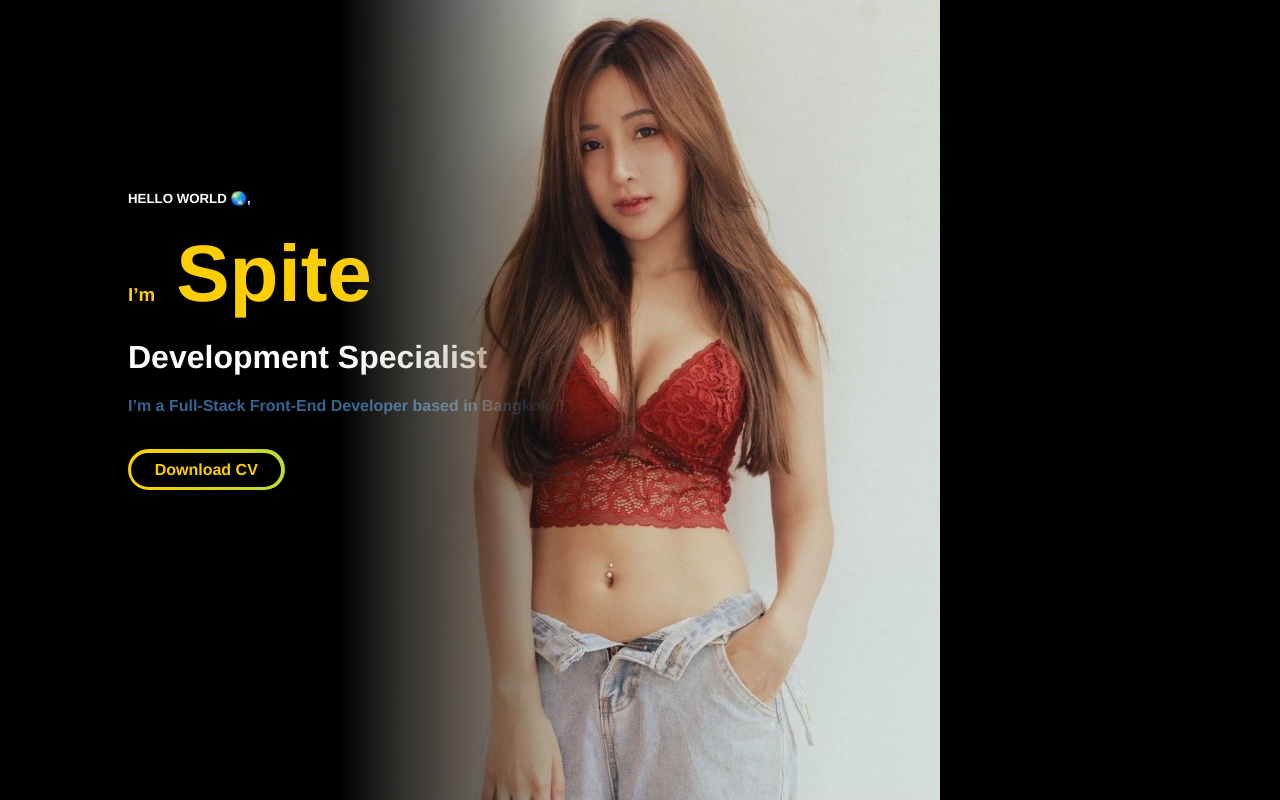
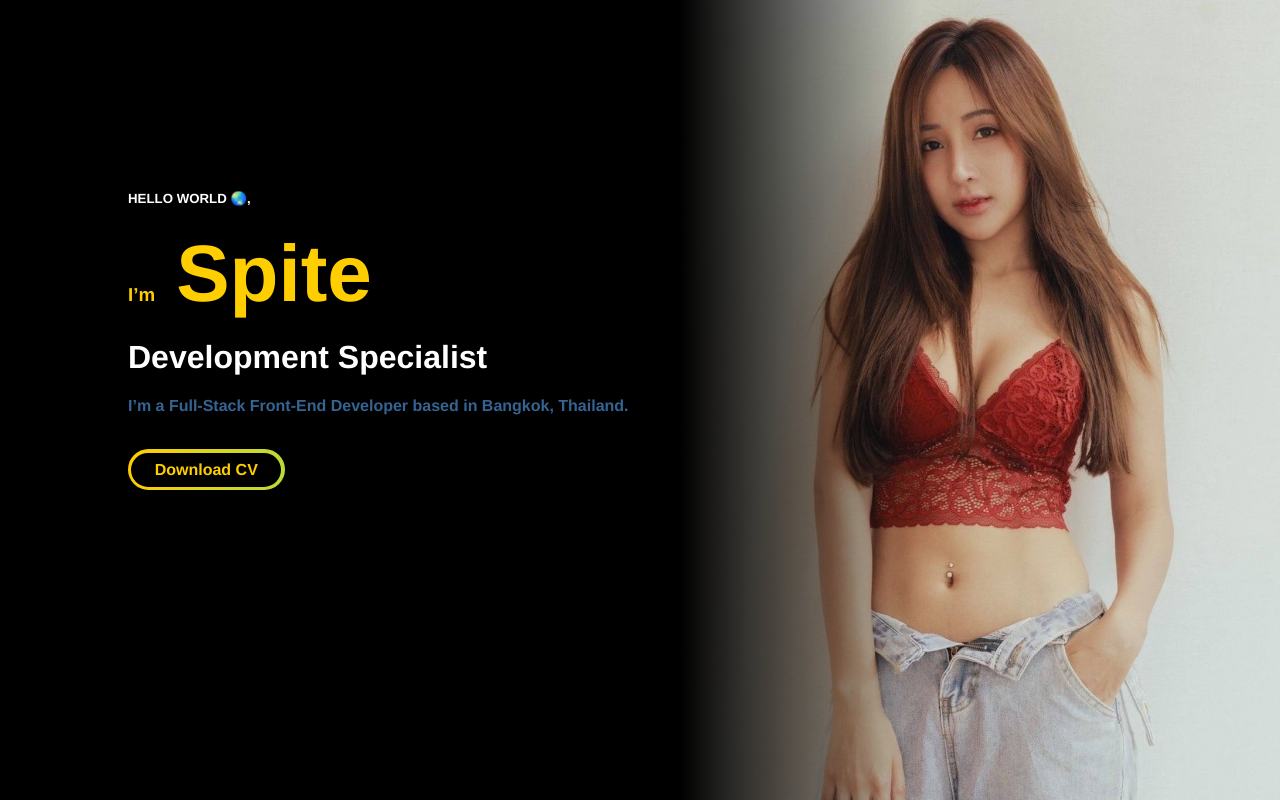
Before and after one commit to raisamong/portfolio-rsm, a Vue app: page / in a window 1280 px wide. Built offline with nearby package versions, Linux system fonts and the light colour scheme.

Commit message:
refactor

```diff
--- a/src/App.vue
+++ b/src/App.vue
@@ -4,7 +4,9 @@
     <router-link to="/about">About</router-link>
   </div> -->
   <div class="app-container flex-center">
-    <router-view />
+    <div>
+      <router-view />
+    </div>
     <div class="profile-image box-shadow">
       <div class="image"></div>
     </div>
--- a/src/components/HelloWorld.vue
+++ b/src/components/HelloWorld.vue
@@ -1,5 +1,4 @@
 <template>
-  <div class="container">
   <h5 class="white-text">HELLO WORLD 🌏,</h5>
   <h3>I’m <span class="heading">Spite</span></h3>
   <h1 class="white-text">{{ job }}</h1>
@@ -7,7 +6,6 @@
   <br />
   <div class="download-btn">
     <div class="btn"><a href="/resume-thanawat.pdf" download>Download CV</a></div>
-    </div>
   </div>
 </template>
 
@@ -18,21 +16,13 @@ export default defineComponent({
   name: 'HelloWorld',
   props: {
     name: String,
-    job: String,
-  },
+    job: String
+  }
 })
 </script>
 
 <!-- Add "scoped" attribute to limit CSS to this component only -->
 <style scoped lang="scss">
-.container {
-  position: absolute;
-  top: 50%;
-  left: 10%;
-  transform: translateY(-70%);
-  font-weight: bold;
-  text-align: start;
-
 .heading {
   margin-left: 1rem;
   font-size: 5rem;
@@ -90,5 +80,4 @@ export default defineComponent({
     background-position: 0% 50%;
   }
 }
-}
 </style>
--- a/src/views/Home.vue
+++ b/src/views/Home.vue
@@ -1,5 +1,7 @@
 <template>
-  <HelloWorld name="Thanwat Thangpiboonvech" job="Development Specialist" />
+  <div class="container">
+    <HelloWorld name="Thanwat Thangpiboonvech" job="Development Specialist" />
+  </div>
 </template>
 
 <script lang="ts">
@@ -14,4 +16,13 @@ export default defineComponent({
 })
 </script>
 
-<style scoped lang="scss"></style>
+<style scoped lang="scss">
+.container {
+  position: absolute;
+  top: 50%;
+  left: 10%;
+  transform: translateY(-70%);
+  font-weight: bold;
+  text-align: start;
+}
+</style>
```
Lines whose indentation alone changed are shown as unchanged.
